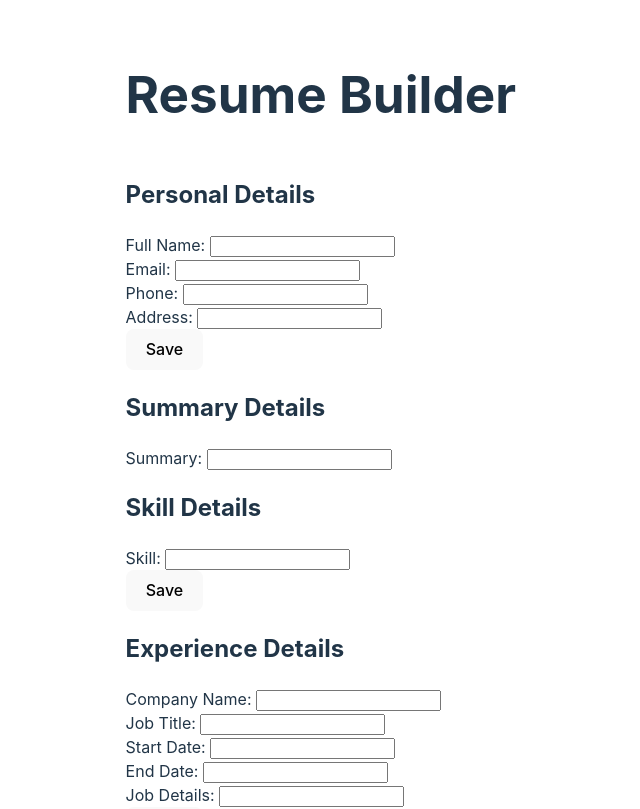
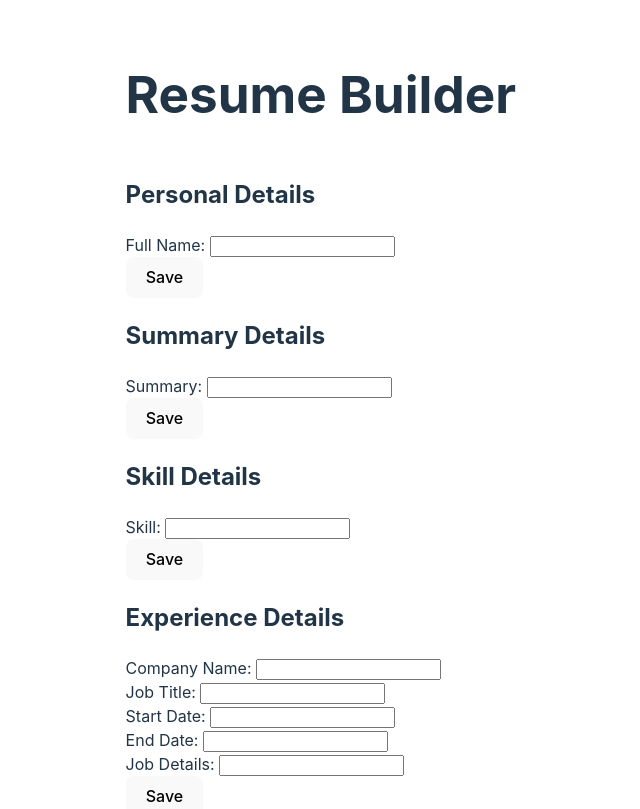
Before and after one commit to Selenityy/CV-Application, a React (Vite) app in the folder cv-application/: page / in a window 1280 px wide. Shown: the top 809 px of the page, without its empty margins (199-839 px from the left). Built offline with nearby package versions, Linux system fonts and the light colour scheme.

Commit message:
Added functionality for the summary and full name to be updated when changed

```diff
--- a/cv-application/src/components/cv-form/PersonalInput.jsx
+++ b/cv-application/src/components/cv-form/PersonalInput.jsx
@@ -1,31 +1,17 @@
+/* eslint-disable react/prop-types */
 import Button from "../utilities/Button";
 import InputField from "../utilities/InputField";
 import { useState } from "react";
 
-function PersonalInput() {
-  const [fullName, setFullName] = useState("");
-  const [email, setEmail] = useState("");
-  const [phone, setPhone] = useState("");
-  const [address, setAddress] = useState("");
+function PersonalInput({ onNameChange }) {
+  const [name, setName] = useState("");
 
   const handleNameChange = (e) => {
-    setFullName(e.target.value);
+    setName(e.target.value);
   };
 
-  const handleEmailChange = (e) => {
-    setEmail(e.target.value);
-  };
-
-  const handlePhoneChange = (e) => {
-    setPhone(e.target.value);
-  };
-
-  const handleAddressChange = (e) => {
-    setAddress(e.target.value);
-  };
-
-  const handleButtonClick = (e) => {
-    e.preventDefault();
+  const handleButtonClick = () => {
+    onNameChange(name);
   };
 
   return (
@@ -35,40 +21,11 @@ function PersonalInput() {
         <InputField
           label="Full Name: "
           id="name"
+          htmlFor="name"
           type="text"
-          value={fullName}
+          value={name}
           placeholder=""
           onChange={handleNameChange}
-        />
-      </div>
-      <div id="emailField" className="personalDetails">
-        <InputField
-          label="Email: "
-          id="email"
-          type="text"
-          value={email}
-          placeholder=""
-          onChange={handleEmailChange}
-        />
-      </div>
-      <div id="phoneInput" className="personalDetails">
-        <InputField
-          label="Phone: "
-          id="phone"
-          type="text"
-          value={phone}
-          placeholder=""
-          onChange={handlePhoneChange}
-        />
-      </div>
-      <div id="addressInput" className="personalDetails">
-        <InputField
-          label="Address: "
-          id="address"
-          type="text"
-          value={address}
-          placeholder=""
-          onChange={handleAddressChange}
         />
       </div>
       <Button
--- a/cv-application/src/components/cv-form/SummaryInput.jsx
+++ b/cv-application/src/components/cv-form/SummaryInput.jsx
@@ -1,7 +1,19 @@
 /* eslint-disable react/prop-types */
 import InputField from "../utilities/InputField";
+import Button from "../utilities/Button";
+import { useState } from "react";
 
-function SummaryInput({ summary, onSummaryChange }) {
+function SummaryInput({ onSummaryChange }) {
+  const [summary, setSummary] = useState("");
+
+  const handleSummaryChange = (e) => {
+    setSummary(e.target.value);
+  };
+
+  const handleButtonClick = () => {
+    onSummaryChange(summary);
+  };
+
   return (
     <>
       <h2>Summary Details</h2>
@@ -13,9 +25,15 @@ function SummaryInput({ summary, onSummaryChange }) {
           type="text"
           value={summary}
           placeholder=""
-          onChange={onSummaryChange}
+          onChange={handleSummaryChange}
         />
       </div>
+      <Button
+        className="submitBtn"
+        type="submit"
+        text="Save"
+        onClick={handleButtonClick}
+      />
     </>
   );
 }
```
